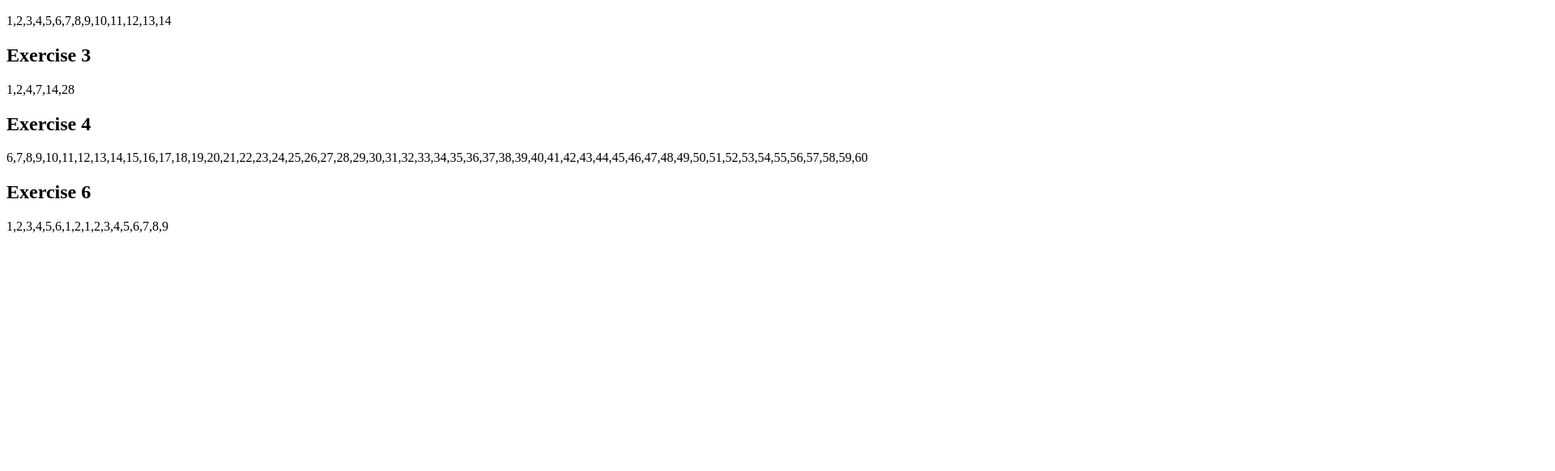
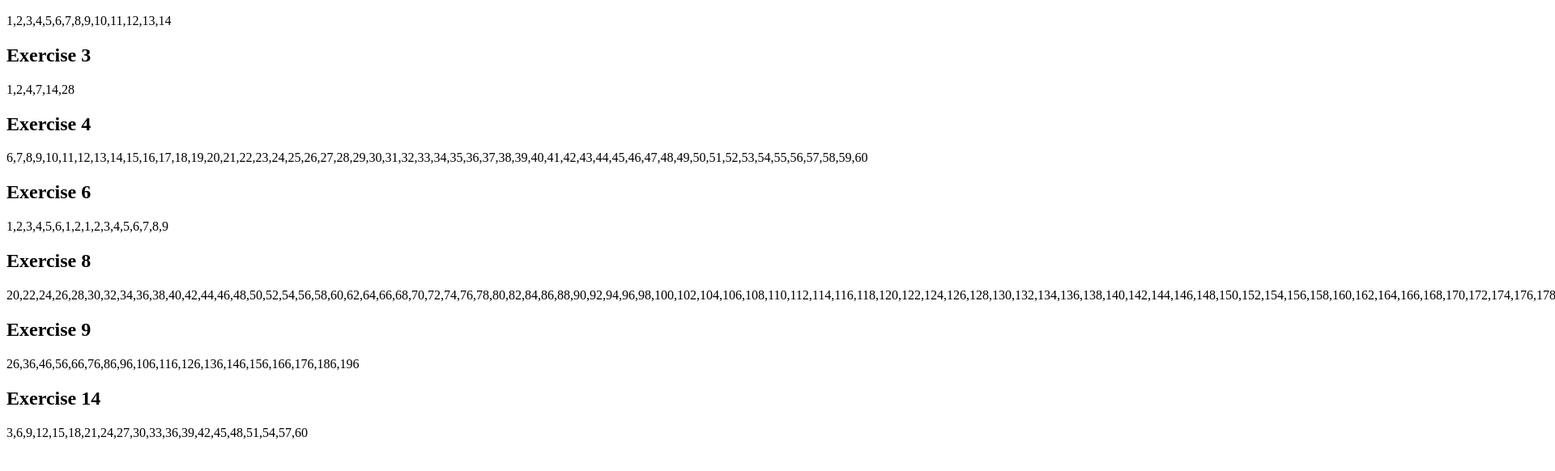
Before and after one commit to andresbolivar07/Practicas_js, a plain HTML site: page Ejercicios_Laboratoria/Loops.html in a window 1280 px wide. Shown: the part 110-692 px from the top of the page at 81% size, 1920 px wide, since content can reach past the window. Drawn offline with Linux system fonts and the light colour scheme.

Commit message:
feat: exercises 8, 9 and 14

```diff
--- a/Ejercicios_Laboratoria/Loops.html
+++ b/Ejercicios_Laboratoria/Loops.html
@@ -16,6 +16,12 @@
     <div id="exercise4"></div>
     <h2>Exercise 6</h2>
     <div id="exercise6"></div>
+    <h2>Exercise 8</h2>
+    <div id="exercise8"></div>
+    <h2>Exercise 9</h2>
+    <div id="exercise9"></div>
+    <h2>Exercise 14</h2>
+    <div id="exercise14"></div>
     <script>
         //1. Leer un número entero y mostrar todos los enteros comprendidos entre 1 y el número leído.
         const exercise1 = (number) => {
@@ -112,6 +118,74 @@
         }
         const result5 = document.getElementById("exercise6");
         result5.innerHTML = exercise6(629);
+
+        // 8. Mostrar en pantalla todos los pares comprendidos entre 20 y 200.
+
+        const exercise8 = (number1, number2) => {
+            if(number1 >= number2) {
+                return "El número 1 tiene que ser menor que el número 2";
+            }
+            if (number1 < 0 || number2 < 0) {
+                number1 = number1 * -1;
+                number2 = number2 * -1;
+            }
+            if (number1 % 1 !== 0 || number2 % 1 !== 0) {
+                return "Por favor ingrese números enteros";
+            }
+            let count = [];
+            for (let i = number1; i <= number2; i++) {
+                if (i % 2 == 0) {
+                    count.push(i);
+                }
+            }
+            return count;
+        }
+        const result6 = document.getElementById("exercise8");
+        result6.innerHTML = exercise8(20, 200)
+
+        // 9. Mostrar en pantalla todos los números terminados en 6 comprendidos entre 25 y 205.
+
+        const exercise9 = (numberOne, numberTwo) => {
+            if(numberOne > numberTwo) {
+                return "El número 1 tiene que ser menor que el número 2";
+            }
+            if (numberOne < 0 || numberTwo < 0) {
+                numberOne = numberOne * -1;
+                numberTwo = numberTwo * -1;
+            }
+            let count = [];
+            for (let i = numberOne; i <= numberTwo; i++) {
+                let finalDigit = i % 10;
+                if (finalDigit === 6) {
+                count.push(i);
+                }
+            }
+            return count;
+        }
+        const result7 = document.getElementById("exercise9");
+        result7.innerHTML = exercise9(25, 205)
+
+        //14. Mostrar en pantalla los primeros 20 múltiplos de 3.
+
+        const exercise14 = (number1, number2) => {
+            if(number1 > number2) {
+                return "El número 1 tiene que ser menor que el número 2";
+            }
+            if (number1 < 0 || number2 < 0) {
+                number1 = number1 * -1;
+                number2 = number2 * -1;
+            }
+            let count = [];
+            for (let i = number1; i <= number2; i++) {
+                let Multi3 = i % number1;
+                if (Multi3 === 0) {
+                count.push(i);
+                }
+            }
+            return count;
+        }
+        const result8 = document.getElementById("exercise14");
+        result8.innerHTML = exercise14(3, 62);
     </script>
 </body>
 </html>
```
